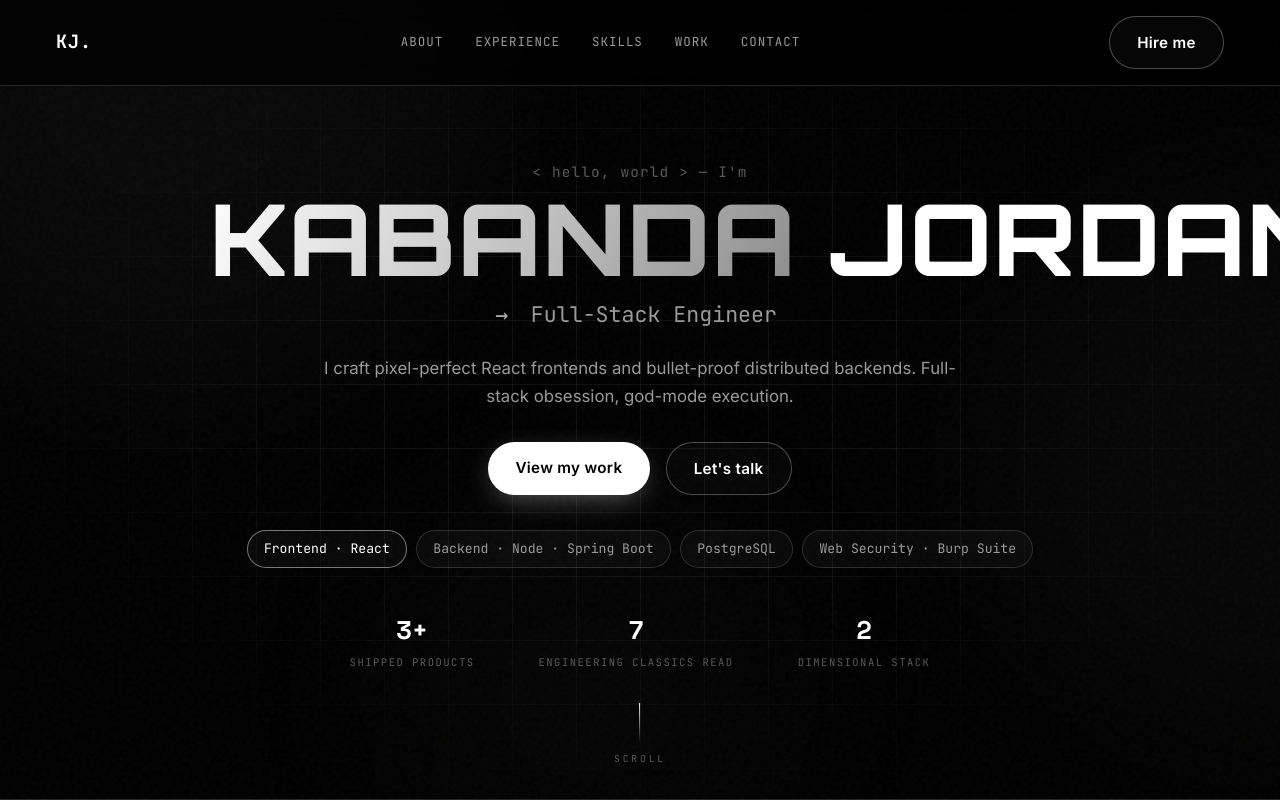
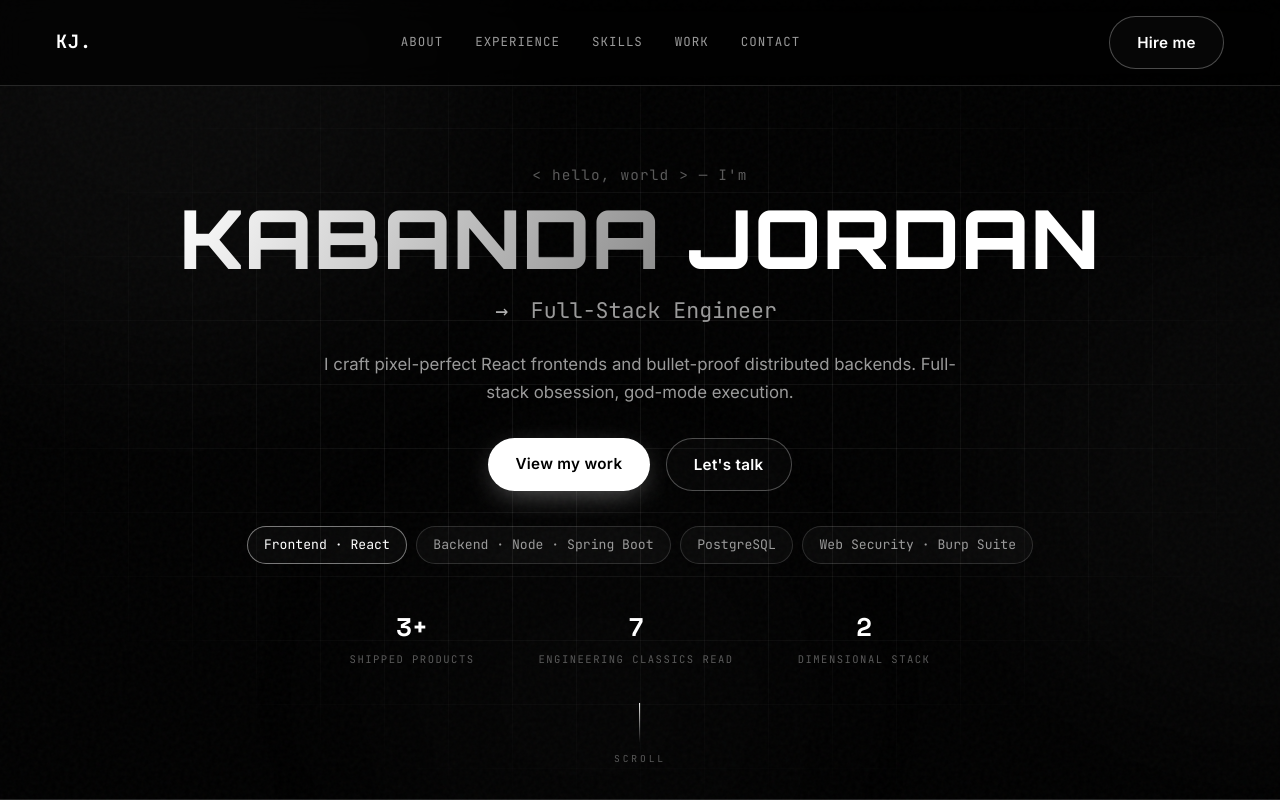
Before and after one commit to kabanda-jordan/portfolioCloudflare, a React (Vite) app: page / in a window 1280 px wide. Shown: the top 800 px of the page. Built offline with nearby package versions, Linux system fonts and the light colour scheme.

Commit message:
Scale name with container units so KABANDA JORDAN spans the full width, letters always visible

```diff
--- a/src/index.css
+++ b/src/index.css
@@ -263,20 +263,22 @@ h1, h2, h3 { font-family: var(--font-display); line-height: 1.1; }
 .hero-inner {
   position: relative;
   z-index: 2;
-  max-width: 860px;
+  width: min(96vw, 1100px);
   text-align: center;
+  container-type: inline-size;
 }
 
 .hero-kicker { color: var(--dim); font-size: 0.9rem; margin-bottom: 0.4rem; letter-spacing: 0.08em; font-family: var(--font-mono); }
 
 .hero-name {
   font-family: var(--font-robot);
-  font-size: clamp(2.6rem, 9vw, 6.2rem);
+  font-size: clamp(1.5rem, 7.4cqi, 8rem);
   font-weight: 800;
   letter-spacing: 0.02em;
   margin: 0.4rem 0 0.6rem;
-  line-height: 0.98;
+  line-height: 1.1;
   text-transform: uppercase;
+  white-space: nowrap;
 }
 
 .hero-name span { background: var(--grad); -webkit-background-clip: text; background-clip: text; color: transparent; }
```
